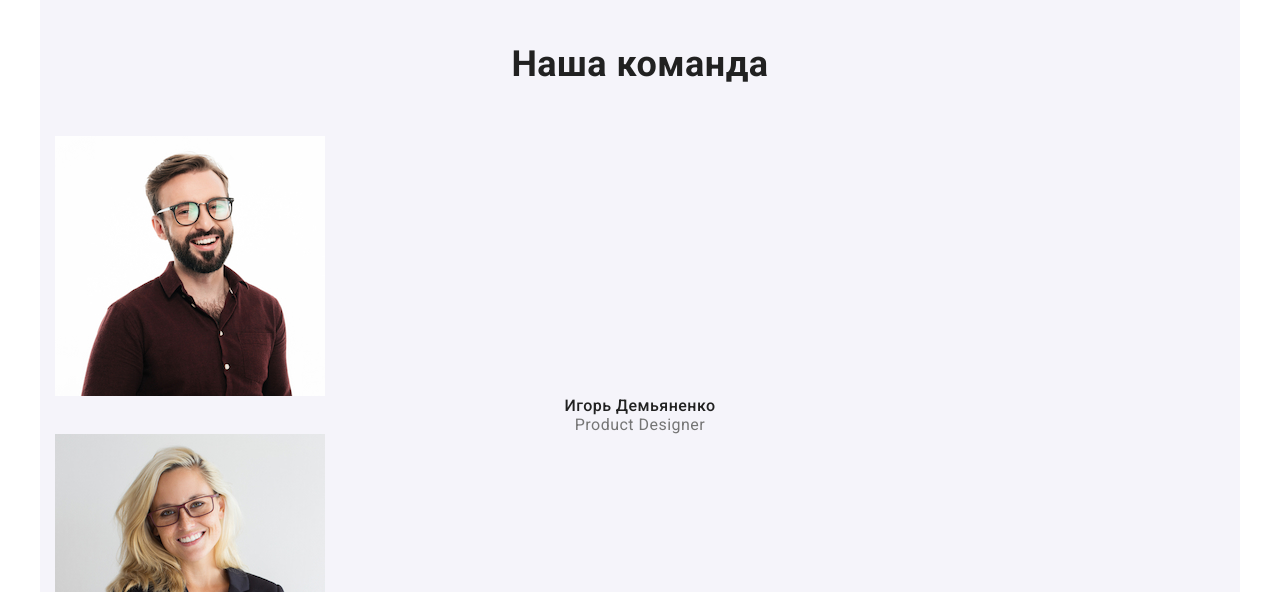
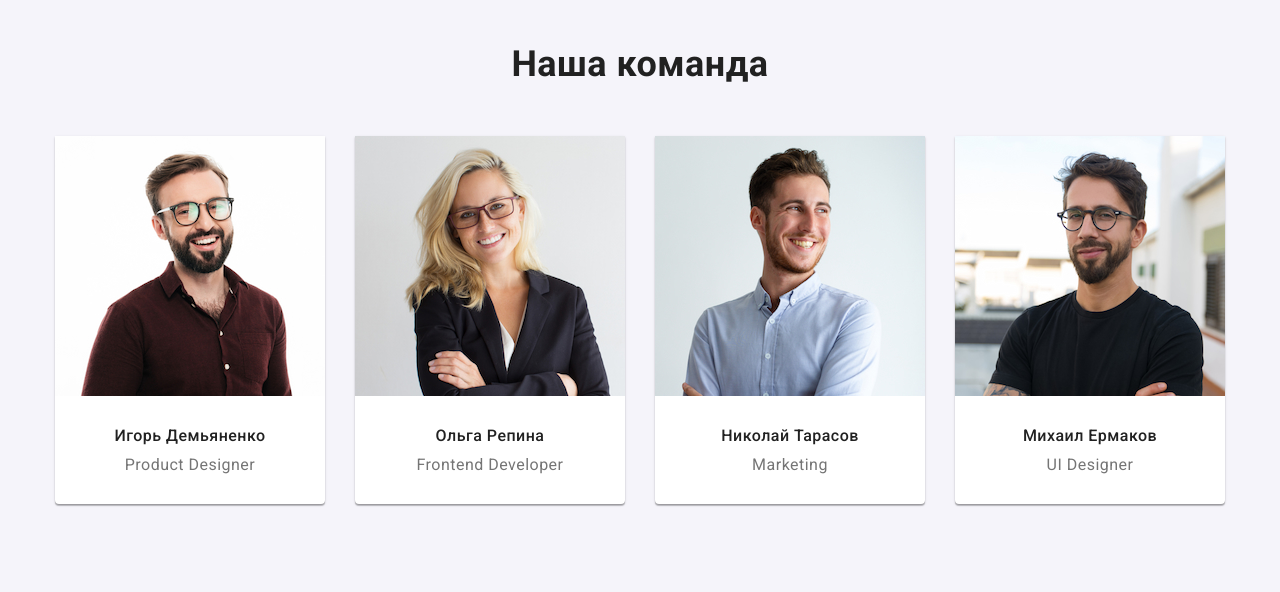
Before and after one commit to heorhii-aksiuk/goit-markup-hw-03, a plain HTML site: page index.html in a window 1280 px wide. Shown: the part 1496-2088 px from the top of the page. Drawn offline with nearby package versions, Linux system fonts and the light colour scheme.

Commit message:
Добавляет стили геометрии для секции команды

```diff
--- a/css/styles.css
+++ b/css/styles.css
@@ -245,6 +245,9 @@ img {
 }
 
 /* Секция "Наша команда" */
+.team-background {
+  background-color: var(--secondary-background-color);
+}
 
 .team-section {
   width: 1200px;
@@ -257,11 +260,37 @@ img {
   background-color: var(--secondary-background-color);
 }
 
+.team-list {
+  display: flex;
+  margin-top: -15px;
+  margin-bottom: -15px;
+  margin-left: -15px;
+  margin-right: -15px;
+}
+
+.team-item {
+  margin-top: 15px;
+  margin-bottom: 15px;
+  margin-left: 15px;
+  margin-right: 15px;
+  padding-bottom: 30px;
+
+  background: #ffffff;
+  box-shadow: 0px 1px 3px rgba(0, 0, 0, 0.12), 0px 1px 1px rgba(0, 0, 0, 0.14),
+    0px 2px 1px rgba(0, 0, 0, 0.2);
+  border-radius: 0px 0px 4px 4px;
+}
+
+.team-img {
+  margin-bottom: 30px;
+}
+
 .section-subheading {
   font-weight: 500;
   font-size: 16px;
   line-height: 1.19;
   text-align: center;
+  margin-bottom: 10px;
 }
 
 .profession {
--- a/index.html
+++ b/index.html
@@ -109,38 +109,40 @@
     </section>
 
     <!-- Секция "Наша команда"-->
-    <section class="team-section">
+    <section class="team-background">
+      <div class="team-section">
         <h2 class="section-heading">Наша команда</h2>
-      <ul class="list">
-        <li>
-          <img src="./images/team/ihor-demianenko.jpg"
+        <ul class="team-list list">
+          <li class="team-item">
+            <img class="team-img" src="./images/team/ihor-demianenko.jpg"
             alt="Член команды позирует для фото и улыбается"
             width="270" height="260">
             <h3 class="section-subheading">Игорь Демьяненко</h3>
             <p class="profession" lang="en">Product Designer</p>
           </li>
-        <li>
-          <img src="./images/team/olha-repina.jpg"
+          <li class="team-item">
+            <img class="team-img" src="./images/team/olha-repina.jpg"
             alt="Член команды позирует для фото и улыбается"
             width="270" height="260">
             <h3 class="section-subheading">Ольга Репина</h3>
             <p class="profession" lang="en">Frontend Developer</p>
           </li>
-        <li>
-          <img src="./images/team/nykolai-tarasov.jpg"
+          <li class="team-item">
+            <img class="team-img" src="./images/team/nykolai-tarasov.jpg"
             alt="Член команды позирует для фото и улыбается"
             width="270" height="260">
             <h3 class="section-subheading">Николай Тарасов</h3>
             <p class="profession" lang="en">Marketing</p>
           </li>
-        <li>
-          <img src="./images/team/mykhayl-ermakov.jpg"
+          <li class="team-item">
+            <img class="team-img" src="./images/team/mykhayl-ermakov.jpg"
             alt="Член команды позирует для фото и улыбается"
             width="270" height="260">
             <h3 class="section-subheading">Михаил Ермаков</h3>
             <p class="profession" lang="en">UI Designer</p>
           </li>
         </ul>
+      </div>
     </section>
   </main>
 
```
Lines whose indentation alone changed are shown as unchanged.
